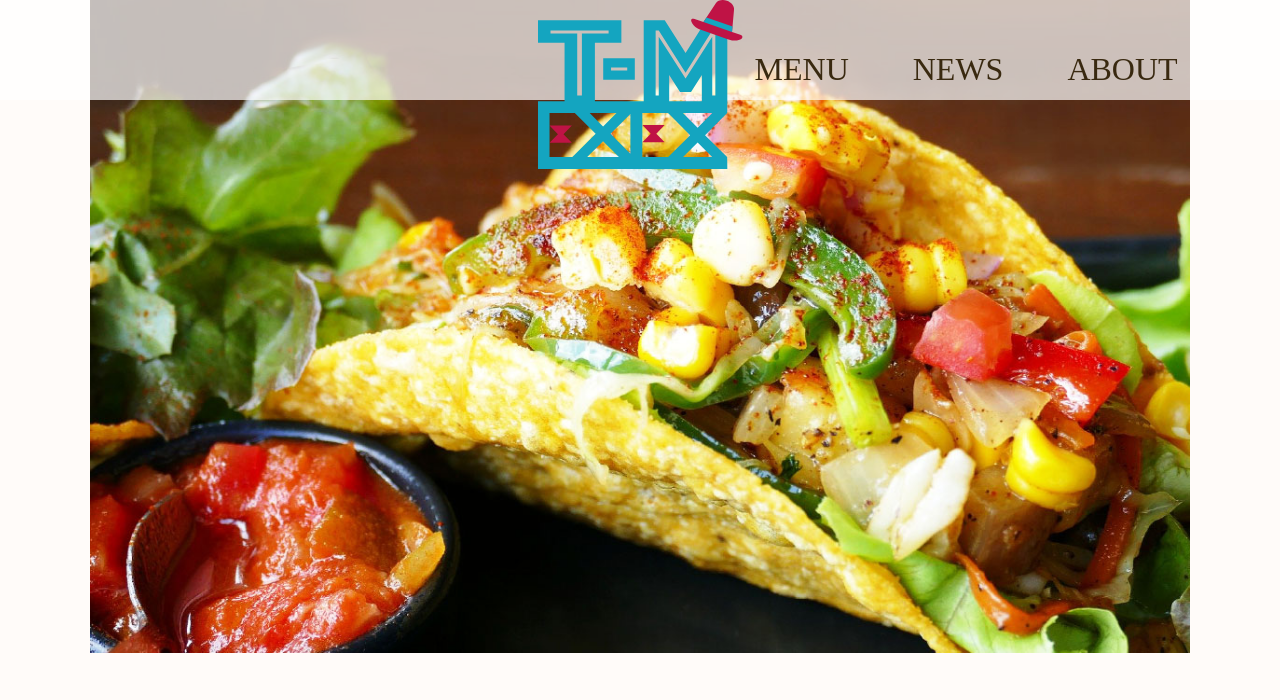
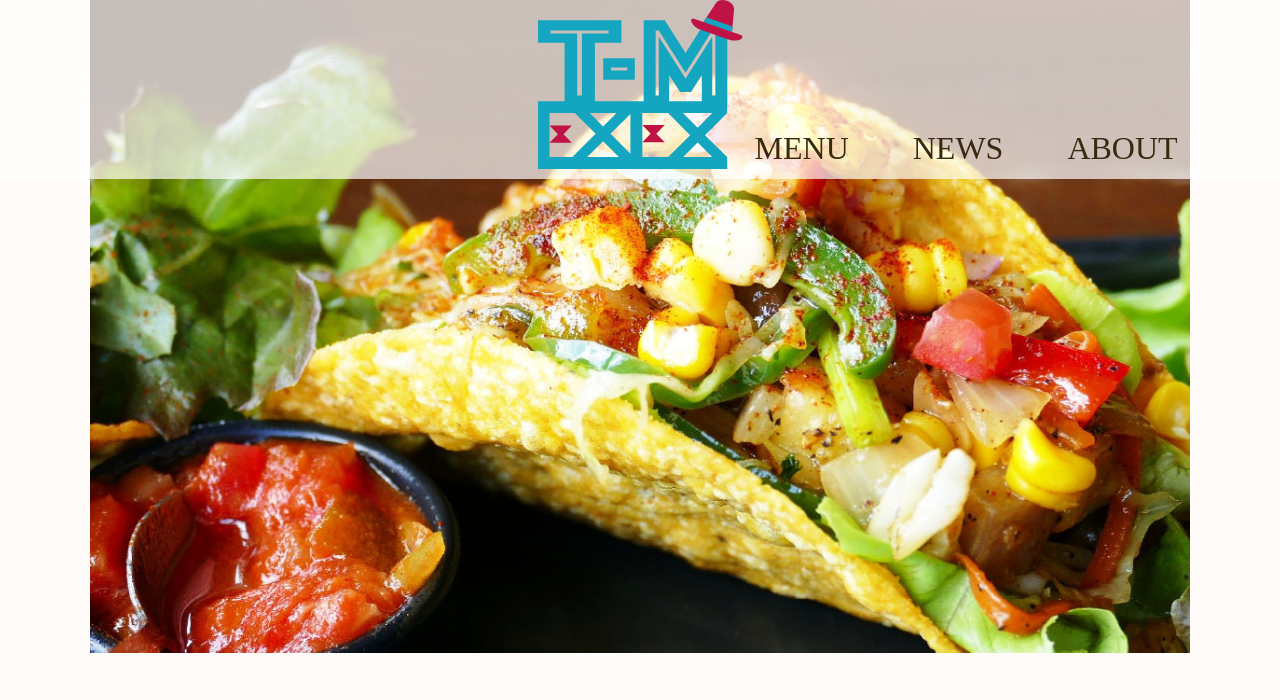
Before and after one commit to dskt0118/ai, a plain HTML site: page index.html in a window 1280 px wide. Shown: the top 700 px of the page. Drawn offline with Linux system fonts and the light colour scheme; a web font is replaced by a local one.

Commit message:
pageHeaderの高さも可変に

```diff
--- a/css/style.css
+++ b/css/style.css
@@ -33,7 +33,7 @@ header {
 .pageHeader {
 	background-color: rgb(255,255,255,0.7);
 	position: relative;
-	height: 100px;
+	height: 14vw;
 	width: 100vw;
 	padding: 0;
 	margin: 0;
```
Also changed, not shown: 1 other file.
